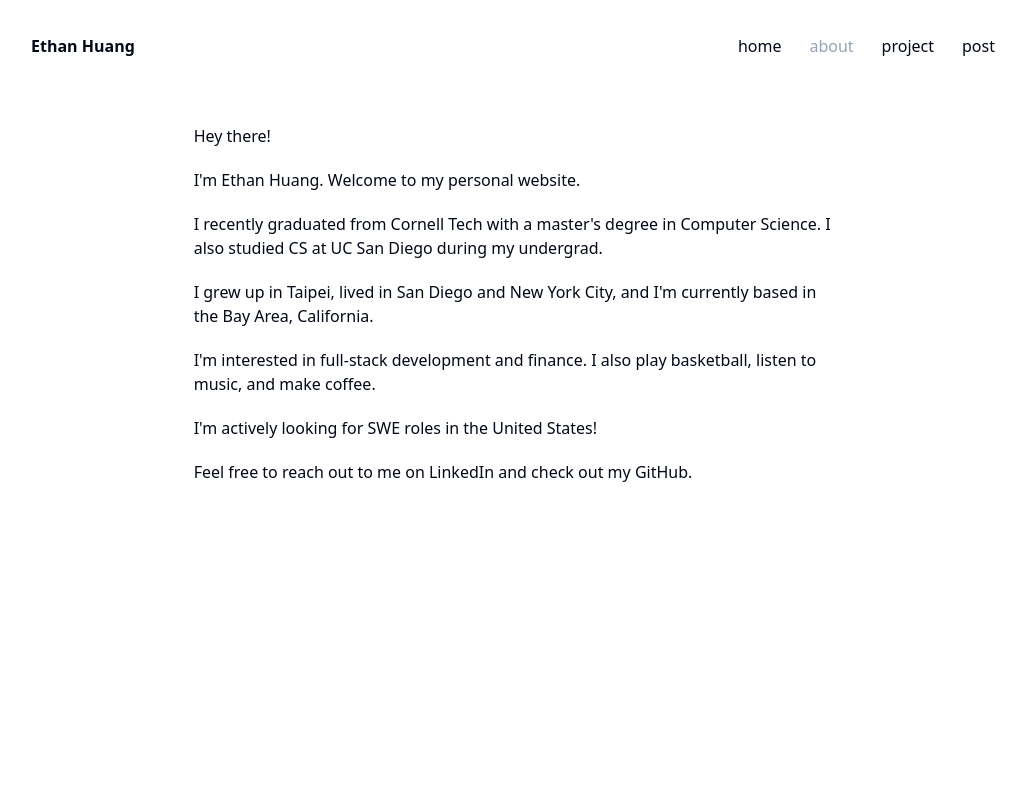
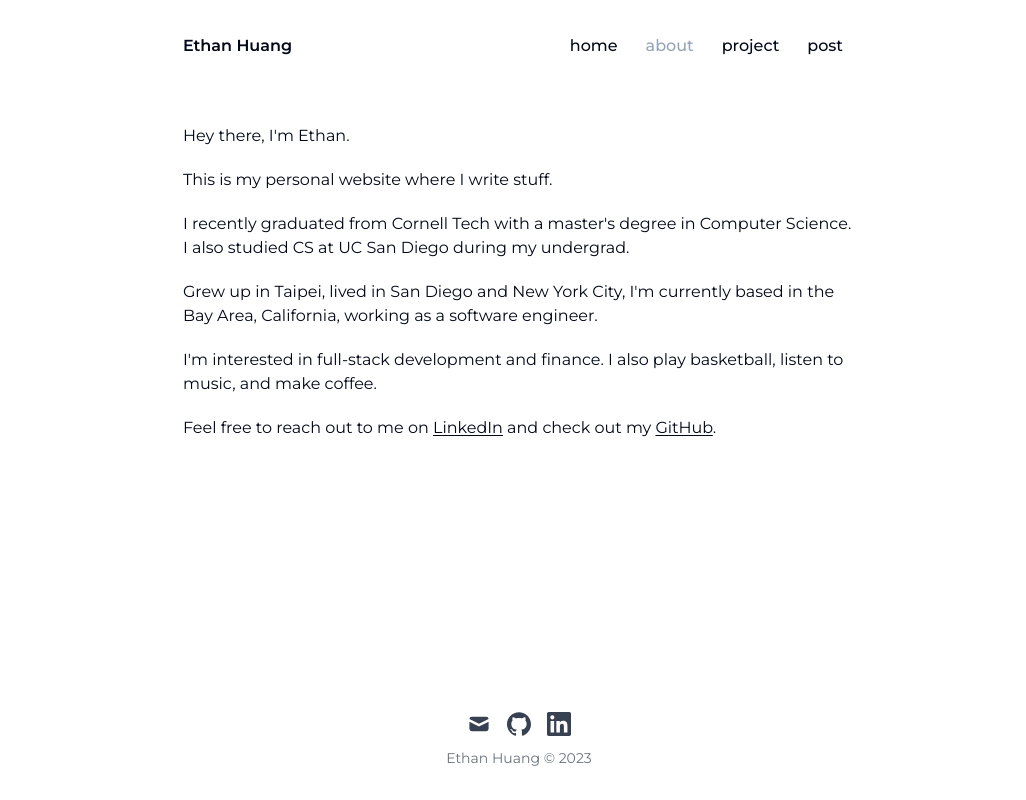
Before and after one commit to ethanh6/ethanhuang.dev, a Next.js app: page /about in a window 1280 px wide. Shown: the top 800 px of the page, without its empty margins (121-1147 px from the left). Built offline with nearby package versions, Linux system fonts and the light colour scheme.

Commit message:
remove <Content> and <LayoutPerPage> and <SectionContainer>

```diff
--- a/src/app/about/page.tsx
+++ b/src/app/about/page.tsx
@@ -9,32 +9,39 @@ type Props = {};
 
 const Home: NextPage<Props> = () => {
   return (
-    <Content>
     <article className="prose dark:prose-dark md:prose-lg prose-p:text-lg my-8 space-y-3 transition-colors md:space-y-5">
-        <h4> Hey there! </h4>
-        <p> I'm Ethan Huang. Welcome to my personal website.</p>
+      <h4> Hey there, I&apos;m Ethan.</h4>
+      <p>This is my personal website where I write stuff.</p>
       <p>
         I recently graduated from Cornell Tech with a master&apos;s degree in
-          Computer Science. I also studied CS at UC San Diego during my
-          undergrad.
+        Computer Science. I also studied CS at UC San Diego during my undergrad.
       </p>
       <p>
-          I grew up in Taipei, lived in San Diego and New York City, and I'm
-          currently based in the Bay Area, California.
+        Grew up in Taipei, lived in San Diego and New York City, I'm currently
+        based in the Bay Area, California, working as a software engineer.
       </p>
       <p>
-          {' '}
         I'm interested in full-stack development and finance. I also play
-          basketball, listen to music, and make coffee.{' '}
+        basketball, listen to music, and make coffee.
       </p>
-        <h4>I'm actively looking for SWE roles in the United States!</h4>
       <p>
         Feel free to reach out to me on{' '}
-          <a href="https://www.linkedin.com/in/ethanhuang0606/">LinkedIn</a> and
-          check out my <a href="https://github.com/ethanh6">GitHub</a>.
+        <a
+          href="https://www.linkedin.com/in/ethanhuang0606/"
+          className="underline underline-offset-2 transition-colors hover:text-slate-400"
+        >
+          LinkedIn
+        </a>{' '}
+        and check out my{' '}
+        <a
+          href="https://github.com/ethanh6"
+          className="underline underline-offset-2 transition-colors hover:text-slate-400"
+        >
+          GitHub
+        </a>
+        .
       </p>
     </article>
-    </Content>
   );
 };
 
--- a/src/app/layout.tsx
+++ b/src/app/layout.tsx
@@ -1,5 +1,5 @@
 import type { Metadata } from 'next';
-import { Inter as FontSans } from 'next/font/google';
+import { Montserrat } from 'next/font/google';
 import './globals.css';
 
 import SectionContainer from '@/components/SectionContainer';
@@ -9,9 +9,9 @@ import { cn } from '@/lib/utils';
 
 import { ThemeProvider } from 'next-themes';
 
-const fontSans = FontSans({
+const montserrat = Montserrat({
   subsets: ['latin'],
-  variable: '--font-sans',
+  variable: '--font-montserrat',
 });
 
 export const metadata: Metadata = {
@@ -25,23 +25,21 @@ export default function RootLayout({
   children: React.ReactNode;
 }>) {
   return (
-    <html lang="en" suppressHydrationWarning>
-      <body>
+    <html lang="en" suppressHydrationWarning className={montserrat.className}>
+      <body className="flex min-h-screen flex-col items-center">
         <ThemeProvider
           attribute="class"
           defaultTheme="light"
           enableSystem
           disableTransitionOnChange
         >
-          <div className="flex min-h-screen w-full flex-col justify-between">
-            <Header />
-            <SectionContainer>
-              <div className="min-h-screen min-w-full bg-background antialiased">
-                {children}
-              </div>
-            </SectionContainer>
-            <Footer />
+          <div className="h-full w-3/5 flex-1">
+            <div className="container mx-auto h-full px-6 antialiased sm:px-6 md:max-w-3xl lg:max-w-5xl">
+              <Header />
+              <div className="mx-auto overflow-auto px-6">{children}</div>
+            </div>
           </div>
+          <Footer />
         </ThemeProvider>
       </body>
     </html>
--- a/src/app/page.tsx
+++ b/src/app/page.tsx
@@ -5,13 +5,9 @@ import Content from '@/components/Content';
 
 export default function Home() {
   return (
-    <Content>
-      <article className="prose dark:prose-dark md:prose-lg prose-p:text-lg my-8 space-y-3 transition-colors md:space-y-5">
-        <h4> Hi! </h4>
-        <p> I'm Ethan Huang. Welcome to my personal website.</p>
-        <p> I'm a software engineer. </p>
-        <p> I have experience with Python, C++ and Typescript. </p>
-      </article>
-    </Content>
+    <article className="prose dark:prose-dark md:prose-lg prose-p:text-lg my-8 space-y-3 transition-colors md:space-y-5">
+      <h4 className="mb-4 mt-8 text-2xl font-bold">Hi!</h4>
+      <p className=""> I'm Ethan Huang. Welcome to my personal website.</p>
+    </article>
   );
 }
--- a/src/app/post/layout.tsx
+++ b/src/app/post/layout.tsx
@@ -3,10 +3,8 @@ import Content from '@/components/Content';
 
 export default function Layout({ children }: { children: React.ReactNode }) {
   return (
-    <LayoutPerPage>
-      <div className="prose prose-quoteless prose-neutral dark:prose-invert transition-colors dark:divide-gray-700">
-        {children}
-      </div>
-    </LayoutPerPage>
+    <div className="prose prose-quoteless prose-neutral dark:prose-invert dark:divide-gray-700">
+      {children}
+    </div>
   );
 }
--- a/src/app/post/page.tsx
+++ b/src/app/post/page.tsx
@@ -7,11 +7,7 @@ import { getPosts } from '@/lib/markdown';
 const Home = async () => {
   const posts = await getPosts();
 
-  return (
-    <Content>
-      <PostList posts={posts} />
-    </Content>
-  );
+  return <PostList posts={posts} />;
 };
 
 export default Home;
--- a/src/app/project/layout.tsx
+++ b/src/app/project/layout.tsx
@@ -3,10 +3,8 @@ import Content from '@/components/Content';
 
 export default function Layout({ children }: { children: React.ReactNode }) {
   return (
-    <LayoutPerPage>
-      <div className="prose prose-quoteless prose-neutral dark:prose-invert transition-colors dark:divide-gray-700">
-        {children}
-      </div>
-    </LayoutPerPage>
+    <div className="prose prose-quoteless prose-neutral dark:prose-invert transition-colors dark:divide-gray-700">
+      {children}
+    </div>
   );
 }
--- a/src/app/project/page.tsx
+++ b/src/app/project/page.tsx
@@ -7,11 +7,7 @@ import { getProjects } from '@/lib/markdown';
 const Home = async () => {
   const projects = await getProjects();
 
-  return (
-    <Content>
-      <ProjectLayout projects={projects} />
-    </Content>
-  );
+  return <ProjectLayout projects={projects} />;
 };
 
 export default Home;
--- a/src/components/Content.tsx
+++ b/src/components/Content.tsx
@@ -6,11 +6,9 @@ type ContentProps = {
 
 const Content: React.FC<ContentProps> = ({ children }: ContentProps) => {
   return (
-    <div className="flex w-full justify-center">
-      <div className="w-4/6">
-        {children}
-      </div>
-    </div>
+    // <div className="flex w-full justify-center w-4/6">
+    <>{children}</>
+    // </div>
   );
 };
 
--- a/src/components/SectionContainer.tsx
+++ b/src/components/SectionContainer.tsx
@@ -4,7 +4,7 @@ type Props = {
 
 export default function SectionContainer({ children }: Props) {
   return (
-    <div className="container mx-auto max-w-full px-4 sm:px-6 md:max-w-3xl lg:max-w-5xl">
+    <div className="container mx-auto flex max-w-full justify-center px-4 sm:px-6 md:max-w-3xl lg:max-w-5xl">
       {children}
     </div>
   );
```
Lines whose indentation alone changed are shown as unchanged.
